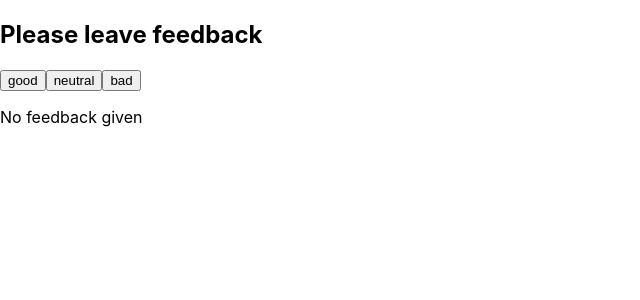
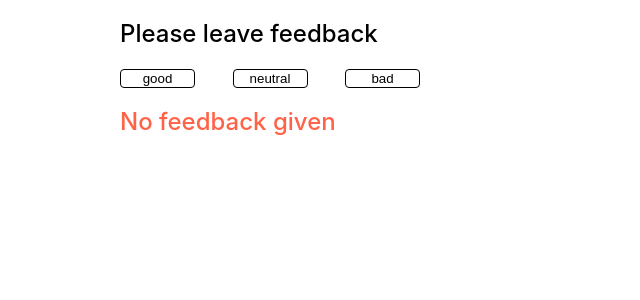
Before and after one commit to arkadiibasovych/goit-react-hw-02-feedback, a React (Create React App) app: page / in a window 1280 px wide. Shown: the top 300 px of the page, without its empty margins (0-640 px from the left). Built offline with nearby package versions, Linux system fonts and the light colour scheme.

Commit message:
add styles

```diff
--- a/src/Components/FeedbackOptions/FeedbackOptions.module.css
+++ b/src/Components/FeedbackOptions/FeedbackOptions.module.css
@@ -0,0 +1,20 @@
+.btn_container {
+  width: 300px;
+  display: flex;
+  justify-content: space-between;
+}
+.button {
+  width: 75px;
+
+  cursor: pointer;
+  outline: none;
+
+  background-color: white;
+  border: 1px solid black;
+  border-radius: 4px;
+}
+
+.button:active {
+  background-color: tomato;
+  box-shadow: 2px 5px 2px 0 rgb(0 0 0 / 0.5);
+}
--- a/src/Components/Notification/Notification.jsx
+++ b/src/Components/Notification/Notification.jsx
@@ -1,5 +1,7 @@
+import s from './Notification.module.css';
+
 const Notification = ({ message }) => {
-  return <p>{message}</p>;
+  return <p className={s.notification}>{message}</p>;
 };
 
 export default Notification;
--- /dev/null
+++ b/src/Components/Notification/Notification.module.css
@@ -0,0 +1,8 @@
+.notification {
+  margin-top: 0px;
+  margin-left: 120px;
+  color: tomato;
+  font-size: 24px;
+  line-height: 1.2;
+  font-weight: 500;
+}
--- a/src/Components/Section/Section.jsx
+++ b/src/Components/Section/Section.jsx
@@ -2,7 +2,7 @@ import s from './Section.module.css';
 
 const Section = ({ title, children }) => {
   return (
-    <div className="s.section">
+    <div className={s.section}>
       <h2 className={s.head}>{title}</h2>
       {children}
     </div>
--- a/src/Components/Section/Section.module.css
+++ b/src/Components/Section/Section.module.css
@@ -0,0 +1,13 @@
+.section {
+  width: 400px;
+  padding: 20px;
+  margin-left: 100px;
+}
+
+.head {
+  margin: 0px;
+  font-size: 24px;
+  line-height: 1.2;
+  font-weight: 500;
+  margin-bottom: 20px;
+}
--- a/src/Components/Statistics/Statistics.module.css
+++ b/src/Components/Statistics/Statistics.module.css
@@ -1,3 +1,7 @@
 .feedback_item {
   list-style: none;
 }
+
+.feedback_list {
+  padding: 0px;
+}
```
Also changed, not shown: src/Components/Controls/Controls.jsx (deleted, +0 -81 lines), src/Components/Feedback.jsx (deleted, +0 -13 lines), src/Components/Controls/Controls.module.css (deleted), src/Components/Feedback.module.css (deleted).
